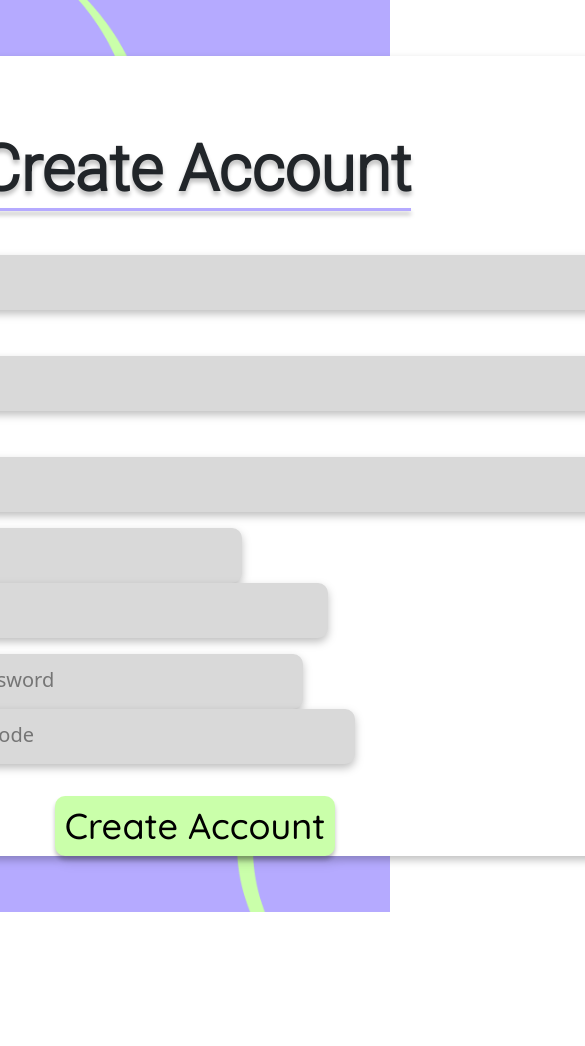
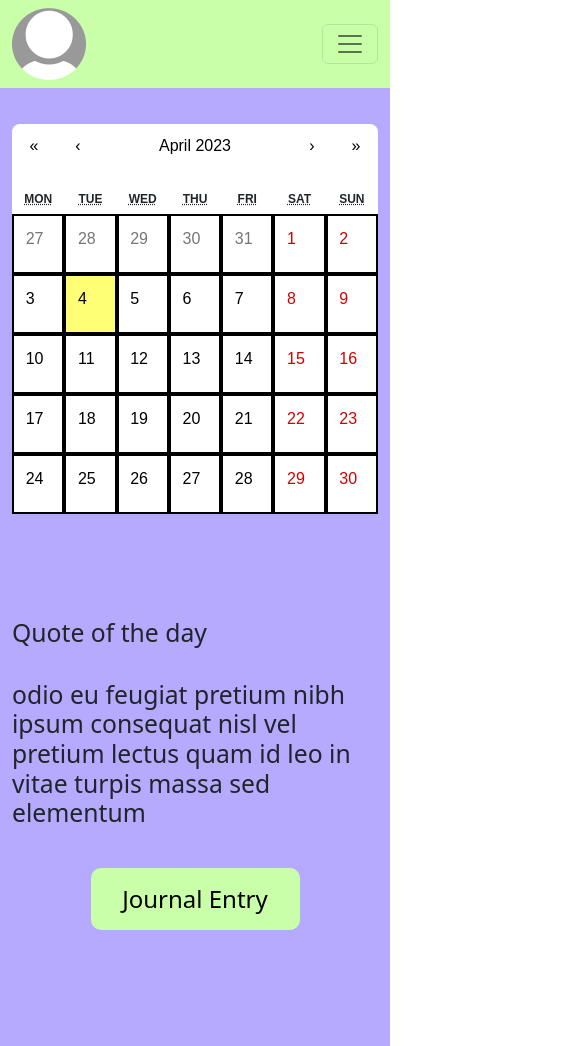
Before and after one commit to Jcontreras3/serenityfrontend, a React (Create React App) app: page / in a window 390 px wide. Shown: the top 1046 px of the page, 585 px wide, since content can reach past the window. Before the commit the page ends 912 px from the top, so only its background shows below. Built offline with nearby package versions, Linux system fonts and the light colour scheme.

Commit message:
HomeComponent

```diff
--- a/package.json
+++ b/package.json
@@ -17,6 +17,7 @@
     "bootstrap": "^5.2.3",
     "react": "^18.2.0",
     "react-bootstrap": "^2.7.2",
+    "react-calendar": "^4.2.1",
     "react-dom": "^18.2.0",
     "react-scripts": "5.0.1",
     "typescript": "^4.9.5",
--- a/src/App.tsx
+++ b/src/App.tsx
@@ -4,12 +4,14 @@ import './App.css';
 import LoginComponent from './Components/LoginPage/LoginComponent';
 import CreateAccountComponent from './Components/CreateAccountPage/CreateAccountComponent';
 import NavbarComponent from './Components/Navbar/NavbarComponent';
+import HomeComponent from './Components/HomePage/HomeComponent';
 
 function App() {
   return (
     <>
     {/* <LoginComponent/> */}
-    <CreateAccountComponent/>
+    {/* <CreateAccountComponent/> */}
+    <HomeComponent/>
     </>
   );
 }
--- /dev/null
+++ b/src/Components/HomePage/Calendar2.css
@@ -0,0 +1,196 @@
+.react-calendar {
+    width: 1075px;
+    max-width: 100%;
+    background: white;
+    /* border: 1px solid black; */
+    font-family: Arial, Helvetica, sans-serif;
+    line-height: 1.125em;
+    margin-top: 36px;
+    margin-bottom: 104px;
+    border-radius: 8px;
+  }
+
+  .react-calendar--doubleView {
+    width: 700px;
+  }
+
+  .react-calendar--doubleView .react-calendar__viewContainer {
+    display: flex;
+    margin: -0.5em;
+  }
+
+  .react-calendar--doubleView .react-calendar__viewContainer > * {
+    width: 50%;
+    margin: 0.5em;
+  }
+
+  .react-calendar,
+  .react-calendar *,
+  .react-calendar *:before,
+  .react-calendar *:after {
+    -moz-box-sizing: border-box;
+    -webkit-box-sizing: border-box;
+    box-sizing: border-box;
+  }
+
+  .react-calendar button {
+    margin: 0;
+    border: 0;
+    outline: none;
+  }
+
+  .react-calendar button:enabled:hover {
+    cursor: pointer;
+  }
+
+  .react-calendar__navigation {
+    display: flex;
+    height: 44px;
+    margin-bottom: 1em;
+  }
+
+  .react-calendar__navigation button {
+    min-width: 44px;
+    background: none;
+  }
+
+  .react-calendar__navigation button:disabled {
+    background-color: #f0f0f0;
+  }
+
+  .react-calendar__navigation button:enabled:hover,
+  .react-calendar__navigation button:enabled:focus {
+    background-color: #e6e6e6;
+  }
+
+  .react-calendar__month-view__weekdays {
+    text-align: center;
+    text-transform: uppercase;
+    font-weight: bold;
+    font-size: 0.75em;
+  }
+
+  .react-calendar__month-view__weekdays__weekday {
+    padding: 0.5em;
+  }
+
+  .react-calendar__month-view__weekNumbers .react-calendar__tile {
+    display: flex;
+    align-items: center;
+    justify-content: center;
+    font-size: 0.75em;
+    font-weight: bold;
+  }
+
+  .react-calendar__month-view__days__day--weekend {
+    color: #d10000;
+  }
+
+  .react-calendar__month-view__days__day--neighboringMonth {
+    color: #757575;
+  }
+
+  .react-calendar__year-view .react-calendar__tile,
+  .react-calendar__decade-view .react-calendar__tile,
+  .react-calendar__century-view .react-calendar__tile {
+    padding: 2em 0.5em;
+  }
+
+  .react-calendar__tile {
+    max-width: 100%;
+    padding: 10px 6.6667px;
+    height: 140px;
+    background: none;
+    text-align: center;
+    line-height: 16px;
+    display: flex;
+    border-style: solid !important;
+    border-width: 4px !important;
+    border-color: black !important;
+  }
+
+  .react-calendar__tile:disabled {
+    background-color: #f0f0f0;
+  }
+
+  .react-calendar__tile:enabled:hover,
+  .react-calendar__tile:enabled:focus {
+    background-color: #e6e6e6;
+  }
+
+  .react-calendar__tile--now {
+    background: #ffff76;
+  }
+
+  .react-calendar__tile--now:enabled:hover,
+  .react-calendar__tile--now:enabled:focus {
+    background: #ffffa9;
+  }
+
+  .react-calendar__tile--hasActive {
+    background: #76baff;
+  }
+
+  .react-calendar__tile--hasActive:enabled:hover,
+  .react-calendar__tile--hasActive:enabled:focus {
+    background: #a9d4ff;
+  }
+
+  .react-calendar__tile--active {
+    background: #006edc;
+    color: white;
+  }
+
+  .react-calendar__tile--active:enabled:hover,
+  .react-calendar__tile--active:enabled:focus {
+    background: #1087ff;
+  }
+
+  .react-calendar--selectRange .react-calendar__tile--hover {
+    background-color: #e6e6e6;
+  }
+
+  .calendar.col{
+    display: flex;
+    justify-content: center;
+  }
+
+  abbr{
+    margin: 5px;
+  }
+
+  @media screen and (max-width: 1024px) {
+    .react-calendar__tile {
+        height: 120px;
+
+      }
+  }
+
+  @media screen and (max-width: 768px) {
+    .react-calendar__tile {
+        height: 100px;
+
+      }
+  }
+
+  @media screen and (max-width: 425px) {
+    .react-calendar__tile {
+        height: 60px;
+        border-width: 2px !important;
+
+      }
+  }
+
+  @media screen and (max-width: 375px) {
+    .react-calendar__tile {
+        height: 50px;
+
+      }
+  }
+
+  @media screen and (max-width: 320px) {
+    .react-calendar__tile {
+        height: 42px;
+
+      }
+  }
--- /dev/null
+++ b/src/Components/HomePage/Home.css
@@ -0,0 +1,40 @@
+.homeContainer.container{
+    background-color: #B5AAFF;
+    max-width: 100%;
+}
+
+.quoteDiv{
+    width: 1075px;
+}
+
+.quote{
+    margin-bottom: 40px;
+}
+
+.journalEntryDiv{
+    display: flex;
+    justify-content: center;
+}
+
+.journalEntryBtn{
+    background: #CAFFAA;
+    border-radius: 10px;
+    width: 317px;
+    height: 94px;
+    font-style: normal;
+    font-weight: 500;
+    font-size: 36px;
+    line-height: 45px;
+    border: none;
+    color: #000000;
+    margin-bottom: 116px;
+}
+
+@media screen and (max-width: 425px) {
+    .journalEntryBtn{
+        width: 209px;
+        height: 62px;
+        font-size: 24px;
+        line-height: 30px;
+    }
+}
--- /dev/null
+++ b/src/Components/HomePage/HomeComponent.tsx
@@ -0,0 +1,35 @@
+import React from 'react';
+import NavbarComponent from '../Navbar/NavbarComponent';
+import { Container, Row, Col,Button } from "react-bootstrap";
+import '../HomePage/Home.css';
+import '../HomePage/Calendar2.css';
+import Calendar from 'react-calendar';
+
+type Props = {}
+
+export default function HomeComponent({}: Props) {
+  return (
+    <div>
+        <NavbarComponent/>
+        <Container className='homeContainer'>
+            <Row>
+                <Col className='calendar'>
+                    <Calendar/>
+                </Col>
+            </Row>
+            <Row>
+                <Col className='calendar'>
+                    <div className='quoteDiv'>
+                        <h2>Quote of the day</h2>
+                        <br/>
+                        <h2 className='quote'>odio eu feugiat pretium nibh ipsum consequat nisl vel pretium lectus quam id leo in vitae turpis massa sed elementum</h2>
+                        <div className='journalEntryDiv'>
+                            <Button className='journalEntryBtn'>Journal Entry</Button>
+                        </div>
+                    </div>
+                </Col>
+            </Row>
+        </Container>
+    </div>
+  )
+}
```
Also changed, not shown: 1 other file (tests, documents, lock files or other folders).
